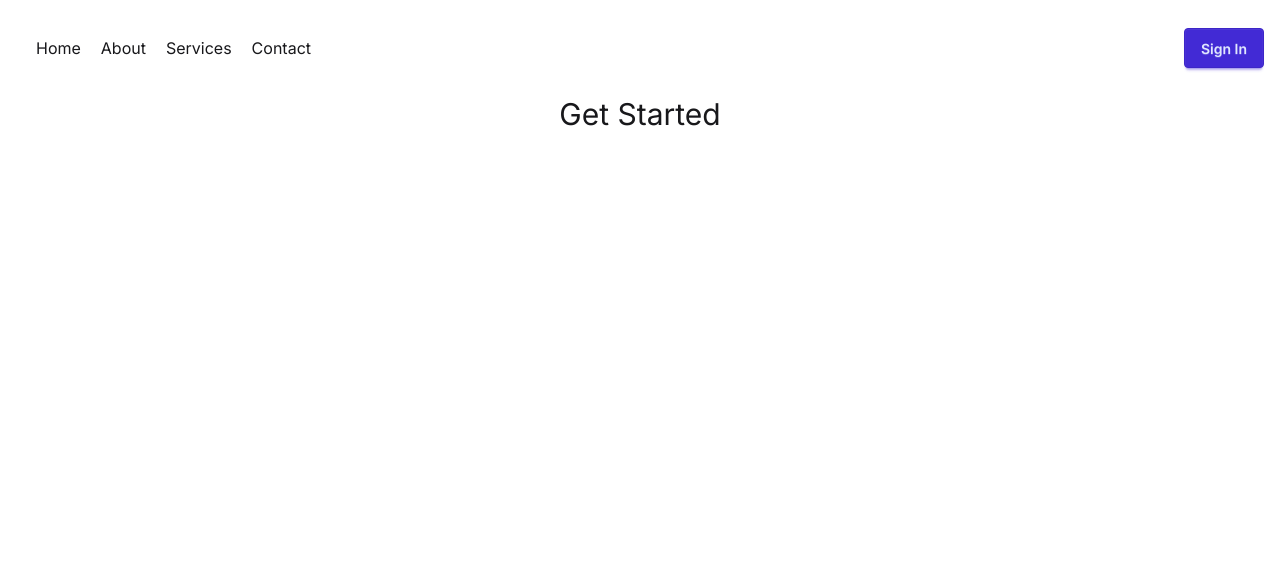
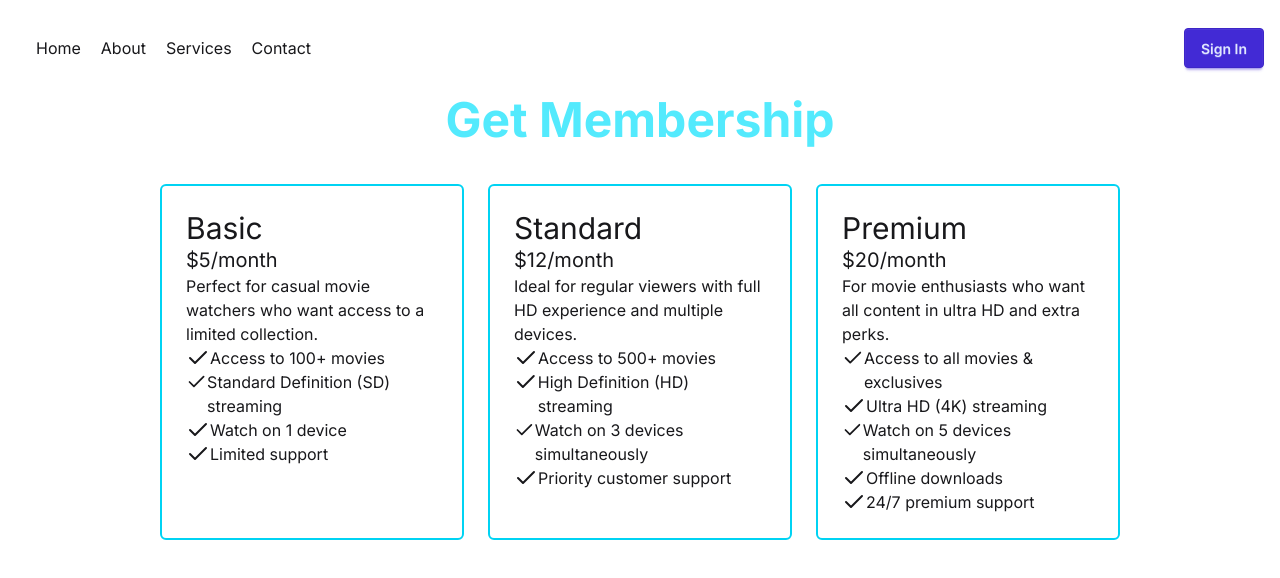
Before and after one commit to ihriyad/simple-react-project-5, a React (Vite) app: page / in a window 1280 px wide. Shown: the top 578 px of the page. Built offline with nearby package versions, Linux system fonts and the light colour scheme.

Commit message:
added pricing card

```diff
--- /dev/null
+++ b/public/pricingData.json
@@ -0,0 +1,39 @@
+[
+  {
+    "id": 1,
+    "name": "Basic",
+    "price": "$5/month",
+    "description": "Perfect for casual movie watchers who want access to a limited collection.",
+    "features": [
+      "Access to 100+ movies",
+      "Standard Definition (SD) streaming",
+      "Watch on 1 device",
+      "Limited support"
+    ]
+  },
+  {
+    "id": 2,
+    "name": "Standard",
+    "price": "$12/month",
+    "description": "Ideal for regular viewers with full HD experience and multiple devices.",
+    "features": [
+      "Access to 500+ movies",
+      "High Definition (HD) streaming",
+      "Watch on 3 devices simultaneously",
+      "Priority customer support"
+    ]
+  },
+  {
+    "id": 3,
+    "name": "Premium",
+    "price": "$20/month",
+    "description": "For movie enthusiasts who want all content in ultra HD and extra perks.",
+    "features": [
+      "Access to all movies & exclusives",
+      "Ultra HD (4K) streaming",
+      "Watch on 5 devices simultaneously",
+      "Offline downloads",
+      "24/7 premium support"
+    ]
+  }
+]
--- a/src/App.jsx
+++ b/src/App.jsx
@@ -1,21 +1,27 @@
+import { Suspense } from "react";
 import "./App.css";
 import Navbar from "./components/daisynav/navbar";
 import MyNavbar from "./components/Navbar/MyNavbar";
+import PricingOptions from "./components/pricing/PricingOptions";
 
+const pricingPromise = async () => {
+  const res = await fetch("pricingData.json");
+  return res.json();
+};
 function App() {
   return (
     <>
       <header>
         <MyNavbar></MyNavbar>
-        {/* <Navbar></Navbar> */}
-        {/* <ul className="flex space-x-2">
-          <li>Home</li>
-          <li>Service</li>
-          <li>Login</li>
-        </ul> */}
       </header>
       <main>
-        <h2 className="text-3xl text-center">Get Started</h2>
+        <Suspense
+          fallback={
+            <span className="loading loading-spinner text-accent"></span>
+          }
+        >
+          <PricingOptions pricingPromise={pricingPromise()}></PricingOptions>
+        </Suspense>
       </main>
     </>
   );
--- /dev/null
+++ b/src/components/PricingCard/PricingCard.jsx
@@ -0,0 +1,22 @@
+import React from "react";
+import PricingFeatures from "./PricingFeatures";
+
+const PricingCard = ({ pricing }) => {
+  const { name, price, description, features } = pricing;
+  return (
+    <div className="border-2 border-cyan-400 rounded-md p-6">
+      <div className="card-header">
+        <h2 className="text-3xl">{name}</h2>
+        <h3 className="text-xl">{price}</h3>
+        <h4>{description}</h4>
+      </div>
+      <div className="card-features">
+        {features.map((feature, index) => (
+          <PricingFeatures feature={feature} key={index}></PricingFeatures>
+        ))}
+      </div>
+    </div>
+  );
+};
+
+export default PricingCard;
--- /dev/null
+++ b/src/components/PricingCard/PricingFeatures.jsx
@@ -0,0 +1,15 @@
+import { Check } from "lucide-react";
+import React from "react";
+
+const PricingFeatures = ({ feature }) => {
+  return (
+    <div>
+      <p className="flex">
+        <Check></Check>
+        {feature}
+      </p>
+    </div>
+  );
+};
+
+export default PricingFeatures;
--- /dev/null
+++ b/src/components/pricing/PricingOptions.jsx
@@ -0,0 +1,21 @@
+import React, { use } from "react";
+import PricingCard from "../PricingCard/PricingCard";
+
+const PricingOptions = ({ pricingPromise }) => {
+  const pricingData = use(pricingPromise);
+
+  return (
+    <div className="max-w-9/12 mx-auto">
+      <h3 className="text-center text-cyan-300   text-3xl md:text-5xl font-bold">
+        Get Membership
+      </h3>
+      <div className="grid grid-cols-1 md:grid-cols-3 gap-6 mt-10">
+        {pricingData.map((pricing) => (
+          <PricingCard pricing={pricing} key={pricing.id}></PricingCard>
+        ))}
+      </div>
+    </div>
+  );
+};
+
+export default PricingOptions;
```
Also changed, not shown: src/components/Navbar/MyNavbar.jsx (+0 -12 lines).
